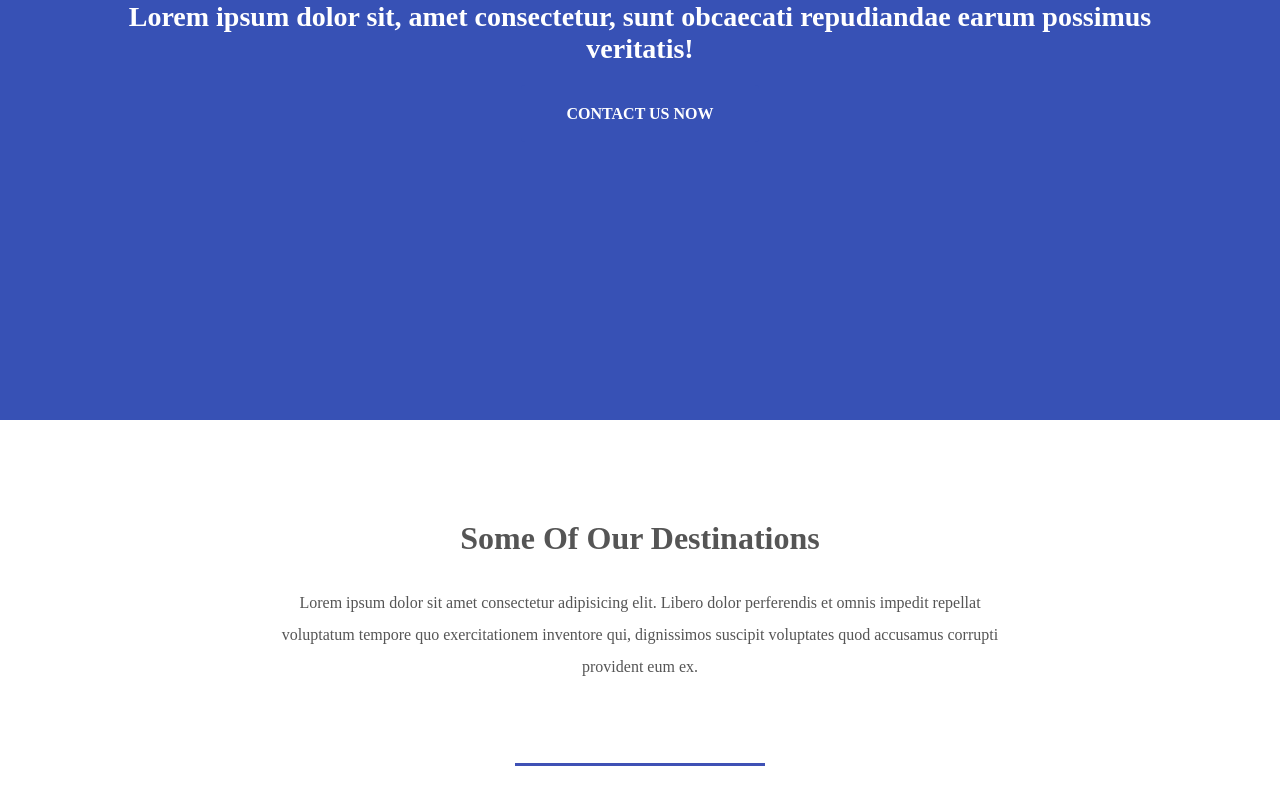
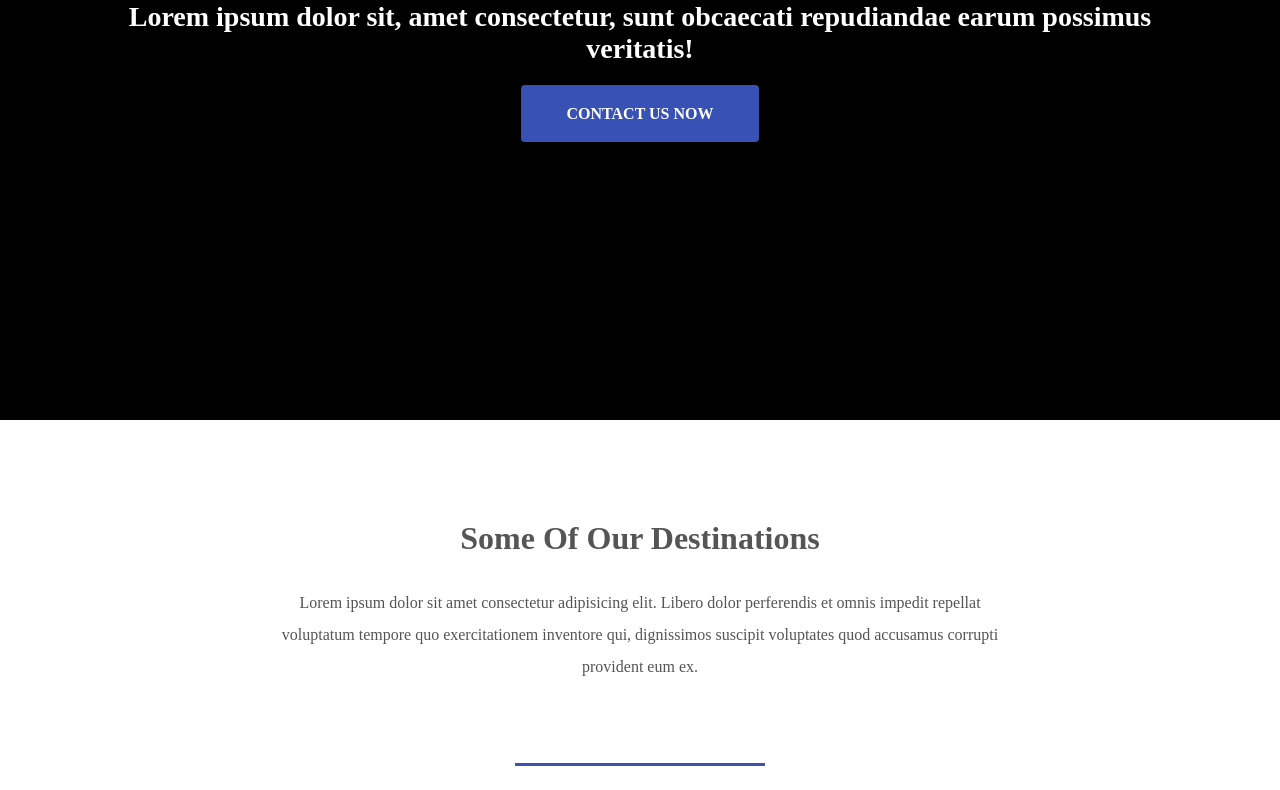
Before and after one commit to anonymous-iCET/qr-se-web-v2, a plain HTML site: page index.html in a window 1280 px wide. Shown: the part 380-1170 px from the top of the page. Drawn offline with Linux system fonts and the light colour scheme.

Commit message:
add flex

```diff
--- a/css/style.css
+++ b/css/style.css
@@ -328,5 +328,5 @@ footer p {
 /* ------------------------------------------------------------- */
 
 .wrapper{
-	background-color: #3751b5;
+	background-color: black;
 }
```
